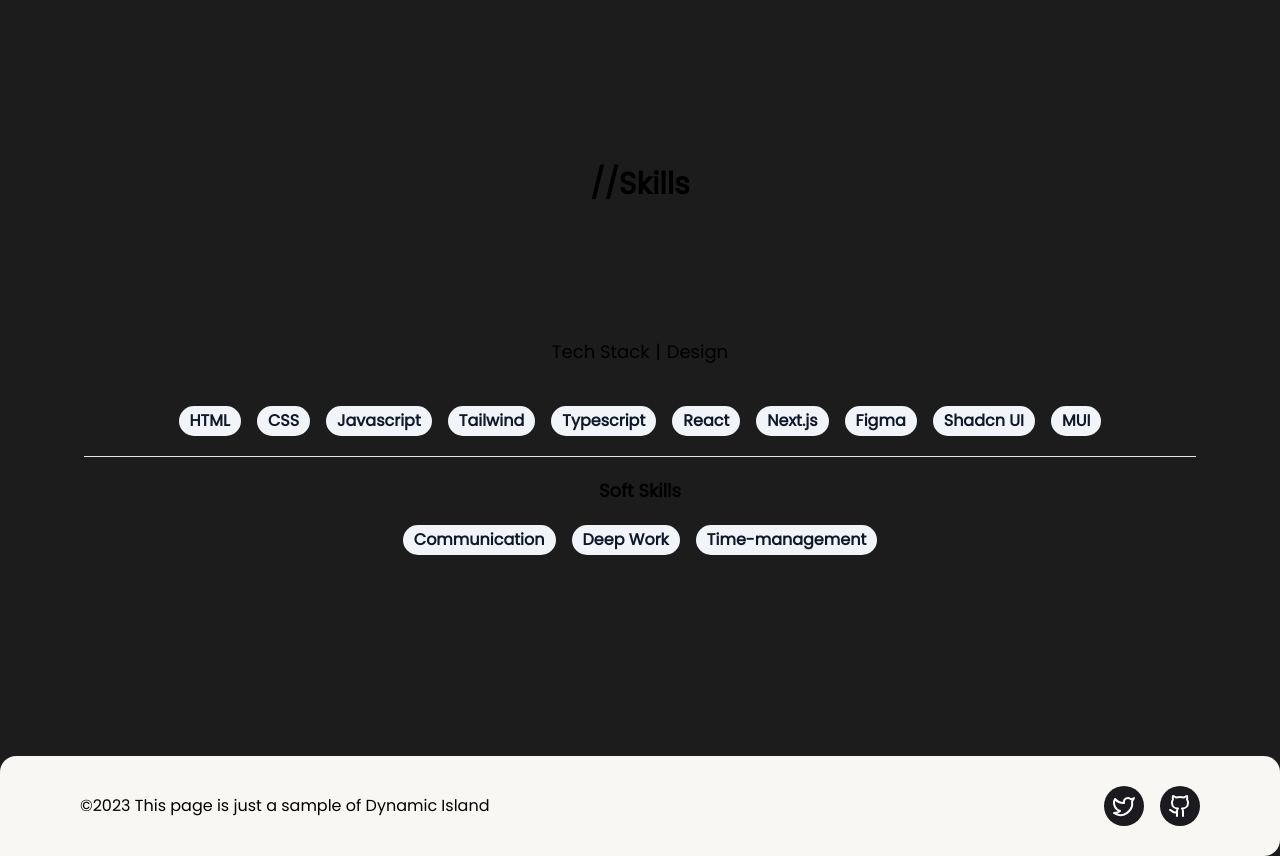
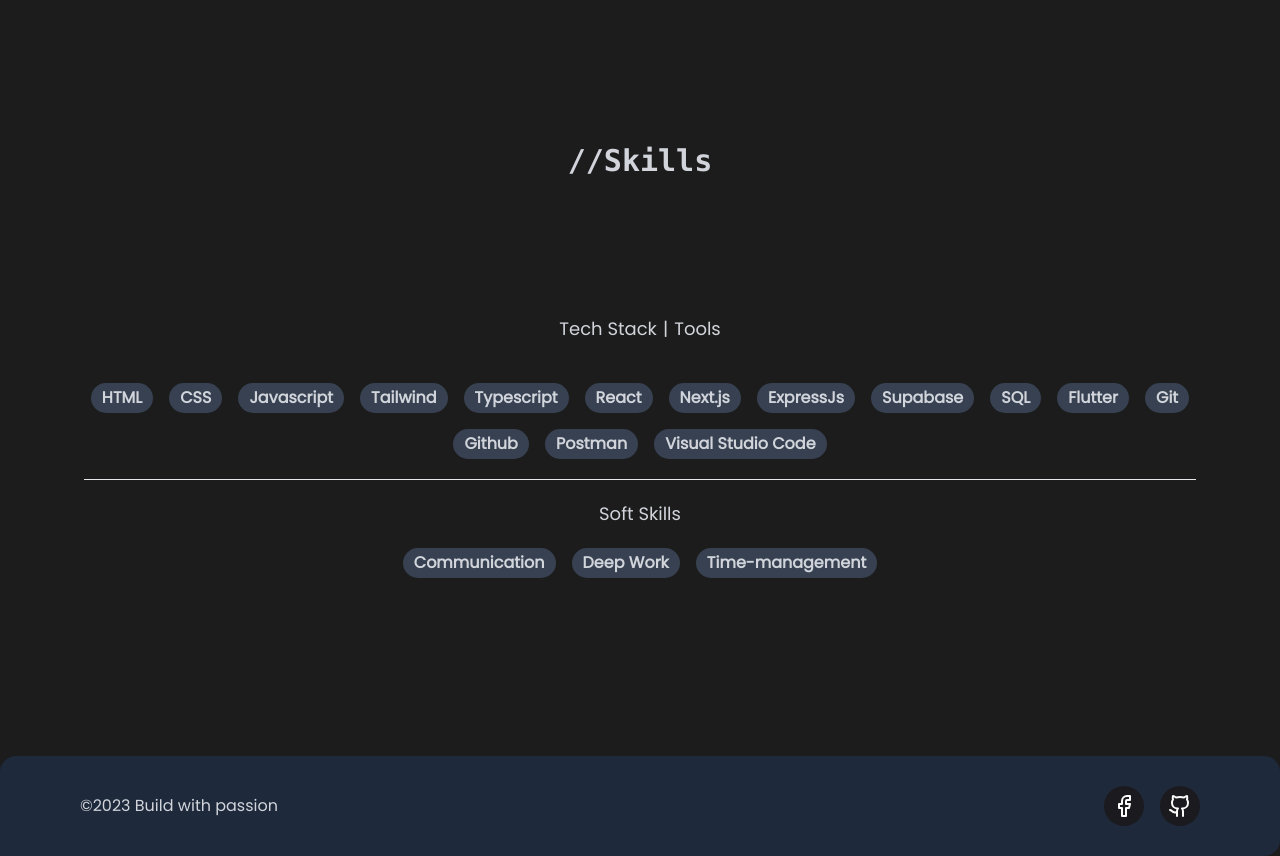
Before and after one commit to git-dariel/Personal-Portfolio, a Next.js app: page / in a window 1280 px wide. Shown: the part 1480-2336 px from the top of the page. Built offline with nearby package versions, Linux system fonts and the light colour scheme.

Commit message:
update the skills and footer section, also adding smooth scroll

```diff
--- a/package.json
+++ b/package.json
@@ -17,6 +17,7 @@
     "next": "14.0.2",
     "react": "^18",
     "react-dom": "^18",
+    "react-scroll": "^1.9.0",
     "tailwind-merge": "^2.0.0",
     "tailwindcss-animate": "^1.0.7"
   },
@@ -24,6 +25,7 @@
     "@types/node": "^20",
     "@types/react": "^18",
     "@types/react-dom": "^18",
+    "@types/react-scroll": "^1.8.10",
     "autoprefixer": "^10.0.1",
     "eslint": "^8",
     "eslint-config-next": "14.0.2",
--- a/src/components/About.tsx
+++ b/src/components/About.tsx
@@ -4,10 +4,10 @@
       className="bg-gray-800 rounded-[56px] h-max text-slate-50 p-6 md:p-10 my-10 sm:w-[90%] mx-auto"
       id="about"
     >
-      <h2 className="text-3xl lg:text-4xl pb-5 pl-6 sm:px-16 font-bold font-mono">
+      <h2 className="text-3xl lg:text-4xl pb-5 pl-6 sm:px-16 font-bold font-mono text-gray-300">
         {"//About"}
       </h2>
-      <div className="flex flex-col items-start justify-center h-full">
+      <div className="flex flex-col items-start justify-center h-full ">
         <p className=" sm:px-12 py-5 text-gray-300">
           Hello World! <br /> <br /> I'm <strong> Dariel Avila</strong>, your
           friendly neighborhood aspiring software engineer with a knack for
--- a/src/components/Footer.tsx
+++ b/src/components/Footer.tsx
@@ -1,20 +1,23 @@
-import { GithubIcon, Twitter } from 'lucide-react';
-import Link from 'next/link';
+import { GithubIcon, Facebook } from "lucide-react";
+import Link from "next/link";
 
 export const Footer = () => {
   return (
-    <footer className="min-h-[100px] bg-beige mt-10 w-full px-5 md:px-20 flex items-center justify-between rounded-t-2xl rounded-r-2xl">
-      <h4 className="text-sm sm:text-base">
-        &copy;2023 This page is just a sample of Dynamic Island
+    <footer className="min-h-[100px] bg-slate-800  mt-10 w-full px-5 md:px-20 flex items-center justify-between rounded-t-2xl rounded-r-2xl">
+      <h4 className="text-sm sm:text-base text-gray-300">
+        &copy;2023 Build with passion
       </h4>
       <div className="flex justify-between gap-4 ">
         <div className="bg-primary text-white p-2 rounded-full sca">
-          <Link href={'https://twitter.com/spacecode_'} target="_blank">
-            <Twitter />
+          <Link
+            href={"https://www.facebook.com/dariel.avila.129"}
+            target="_blank"
+          >
+            <Facebook />
           </Link>
         </div>
         <div className="bg-primary text-white p-2 rounded-full">
-          <Link href={'https://github.com/lucas-dash'} target="_blank">
+          <Link href={"https://github.com/git-dariel"} target="_blank">
             <GithubIcon />
           </Link>
         </div>
--- a/src/components/Navbar.tsx
+++ b/src/components/Navbar.tsx
@@ -5,7 +5,7 @@
 import { ChevronDown, ChevronUp } from "lucide-react";
 import { motion, useScroll, useMotionValueEvent } from "framer-motion";
 import { useState } from "react";
-import Link from "next/link";
+import { Link } from "react-scroll";
 
 export default function Navbar() {
   const [showNav, setShowNav] = useState<boolean>(false);
@@ -81,13 +81,46 @@
         ]}
       >
         <li className="hover:text-slate-300">
-          <Link href={"#about"}>{"//About"}</Link>
+          <Link
+            to="about"
+            spy={true}
+            offset={-80}
+            smooth={true}
+            duration={600}
+            aria-label="scroll to About me section"
+            role="button"
+            onClick={() => setShowNav(false)}
+          >
+            {"//About"}
+          </Link>
         </li>
         <li className="hover:text-slate-300">
-          <Link href={"#skills"}>{"//Skills"}</Link>
+          <Link
+            to="skills"
+            spy={true}
+            offset={-20}
+            smooth={true}
+            duration={600}
+            aria-label="scroll to skills section"
+            role="button"
+            onClick={() => setShowNav(false)}
+          >
+            {"//Skills"}
+          </Link>
         </li>
         <li className="hover:text-slate-300">
-          <Link href={"#projects"}>{"//Projects"}</Link>
+          <Link
+            to="projects"
+            spy={true}
+            offset={-20}
+            smooth={true}
+            duration={600}
+            aria-label="scroll to projects section"
+            role="button"
+            onClick={() => setShowNav(false)}
+          >
+            {"//Projects"}
+          </Link>
         </li>
       </motion.ul>
 
--- a/src/components/Skills.tsx
+++ b/src/components/Skills.tsx
@@ -1,4 +1,4 @@
-import { Badge } from './ui/badge';
+import { Badge } from "./ui/badge";
 
 export default function Skills() {
   return (
@@ -6,35 +6,42 @@
       className="sm:w-[90%] mx-auto h-[calc(100vh-72px)] flex flex-col justify-center gap-14 sm:gap-24"
       id="skills"
     >
-      <h2 className="text-3xl font-bold text-center pt-4">{'//Skills'}</h2>
+      <h2 className="text-3xl font-bold text-center pt-4 font-mono text-gray-300">
+        {"//Skills"}
+      </h2>
 
       <div>
-        <div className="flex items-center font-medium sm:text-lg justify-center flex-wrap py-10">
+        <div className="flex items-center font-medium sm:text-lg justify-center flex-wrap py-10 text-gray-300">
           <h5 className="px-1.5 ">Tech Stack</h5>|
-          <h5 className="px-1.5">Design</h5>
+          <h5 className="px-1.5">Tools</h5>
         </div>
 
         <article className="flex flex-col gap-5 px-5">
-          <div className="flex gap-4 flex-wrap justify-center">
-            <Badge variant={'secondary'}>HTML</Badge>
-            <Badge variant={'secondary'}>CSS</Badge>
-            <Badge variant={'secondary'}>Javascript</Badge>
-            <Badge variant={'secondary'}>Tailwind</Badge>
-            <Badge variant={'secondary'}>Typescript</Badge>
-            <Badge variant={'secondary'}>React</Badge>
-            <Badge variant={'secondary'}>Next.js</Badge>
-            <Badge variant={'secondary'}>Figma</Badge>
-            <Badge variant={'secondary'}>Shadcn UI</Badge>
-            <Badge variant={'secondary'}>MUI</Badge>
+          <div className="flex gap-4 flex-wrap justify-center cursor-pointer">
+            <Badge variant={"secondary"}>HTML</Badge>
+            <Badge variant={"secondary"}>CSS</Badge>
+            <Badge variant={"secondary"}>Javascript</Badge>
+            <Badge variant={"secondary"}>Tailwind</Badge>
+            <Badge variant={"secondary"}>Typescript</Badge>
+            <Badge variant={"secondary"}>React</Badge>
+            <Badge variant={"secondary"}>Next.js</Badge>
+            <Badge variant={"secondary"}>ExpressJs</Badge>
+            <Badge variant={"secondary"}>Supabase</Badge>
+            <Badge variant={"secondary"}>SQL</Badge>
+            <Badge variant={"secondary"}>Flutter</Badge>
+            <Badge variant={"secondary"}>Git</Badge>
+            <Badge variant={"secondary"}>Github</Badge>
+            <Badge variant={"secondary"}>Postman</Badge>
+            <Badge variant={"secondary"}>Visual Studio Code</Badge>
           </div>
           <hr />
-          <div className="flex items-center font-bold sm:text-lg justify-center flex-wrap ">
+          <div className="flex items-center font-medium sm:text-lg justify-center flex-wrap text-gray-300 ">
             <h5 className="px-1.5">Soft Skills</h5>
           </div>
-          <div className="flex gap-4 flex-wrap justify-center">
-            <Badge variant={'secondary'}>Communication</Badge>
-            <Badge variant={'secondary'}>Deep Work</Badge>
-            <Badge variant={'secondary'}>Time-management</Badge>
+          <div className="flex gap-4 flex-wrap justify-center cursor-pointer">
+            <Badge variant={"secondary"}>Communication</Badge>
+            <Badge variant={"secondary"}>Deep Work</Badge>
+            <Badge variant={"secondary"}>Time-management</Badge>
           </div>
         </article>
       </div>
--- a/src/components/ui/badge.tsx
+++ b/src/components/ui/badge.tsx
@@ -1,24 +1,24 @@
-import * as React from 'react';
-import { cva, type VariantProps } from 'class-variance-authority';
+import * as React from "react";
+import { cva, type VariantProps } from "class-variance-authority";
 
-import { cn } from '@/lib/utils';
+import { cn } from "@/lib/utils";
 
 const badgeVariants = cva(
-  'inline-flex items-center rounded-full border border-slate-200 px-2.5 py-0.5 text-base font-semibold transition-colors focus:outline-none focus:ring-2 focus:ring-slate-950 focus:ring-offset-2 dark:border-slate-800 dark:focus:ring-slate-300',
+  "inline-flex items-center rounded-full border border-slate-200 px-2.5 py-0.5 text-base font-semibold transition-colors focus:outline-none focus:ring-2 focus:ring-slate-950 focus:ring-offset-2 dark:border-slate-800 dark:focus:ring-slate-300",
   {
     variants: {
       variant: {
         default:
-          'border-transparent bg-slate-900 text-slate-50 hover:bg-slate-900/80 dark:bg-slate-50 dark:text-slate-900 dark:hover:bg-slate-50/80',
+          "border-transparent bg-slate-900 text-slate-50 hover:bg-slate-900/80 dark:bg-slate-50 dark:text-slate-900 dark:hover:bg-slate-50/80",
         secondary:
-          'border-transparent bg-slate-100 text-slate-900 hover:bg-slate-100/80 dark:bg-slate-800 dark:text-slate-50 dark:hover:bg-slate-800/80',
+          "border-transparent bg-gray-700 text-slate-900 hover:bg-slate-100/80 text-gray-300 hover:bg-slate-800",
         destructive:
-          'border-transparent bg-red-500 text-slate-50 hover:bg-red-500/80 dark:bg-red-900 dark:text-slate-50 dark:hover:bg-red-900/80',
-        outline: 'text-slate-950 dark:text-slate-50',
+          "border-transparent bg-red-500 text-slate-50 hover:bg-red-500/80 dark:bg-red-900 dark:text-slate-50 dark:hover:bg-red-900/80",
+        outline: "text-slate-950 dark:text-slate-50",
       },
     },
     defaultVariants: {
-      variant: 'default',
+      variant: "default",
     },
   }
 );
```
Also changed, not shown: 2 other files (tests, documents, lock files or other folders).
